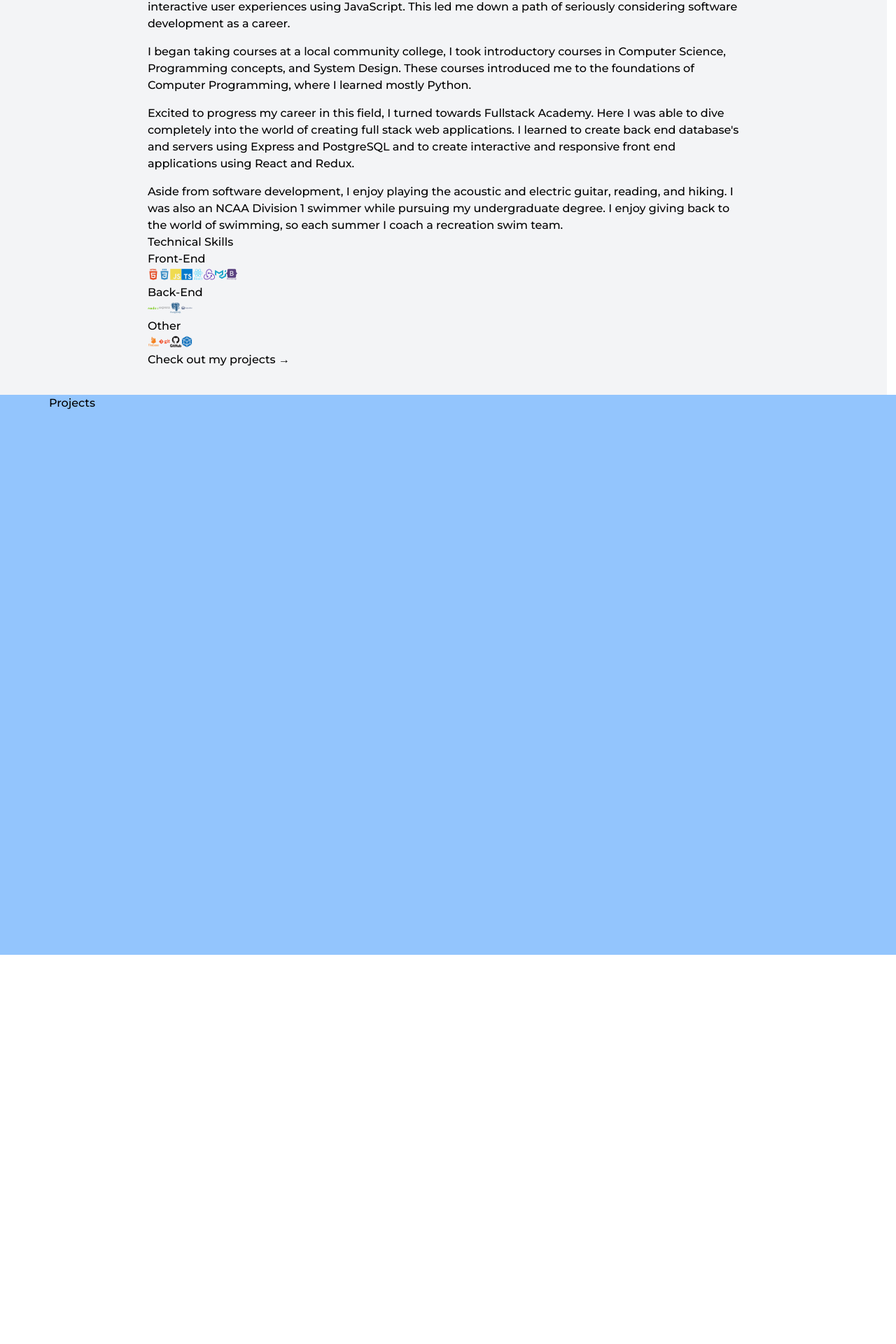
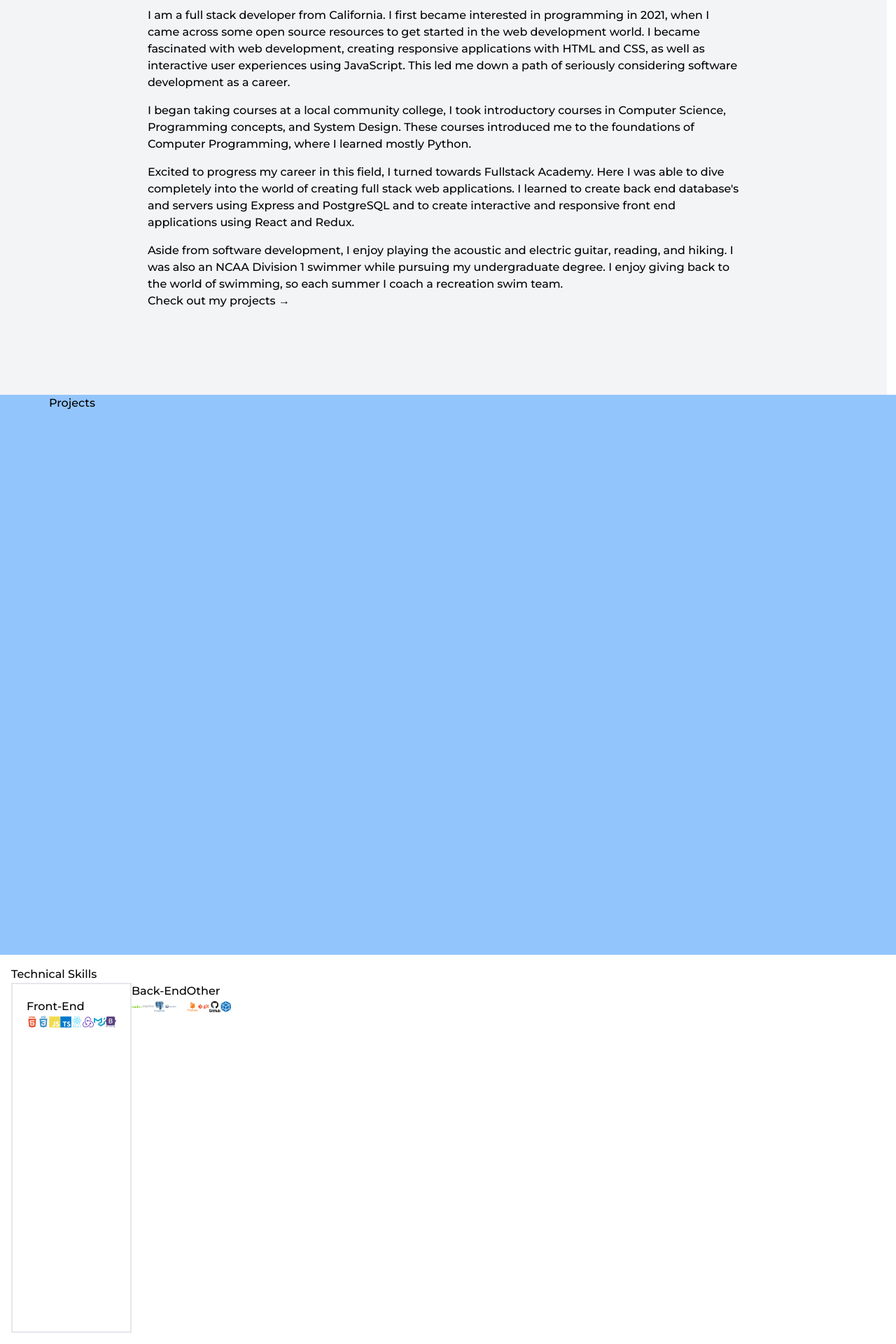
Before and after one commit to Joshowens16/portfolio_v2, a React (Vite) app: page /about in a window 1280 px wide. Shown: the part 1083-3003 px from the top of the page at 70% size. Before the commit the page ends 2447 px from the top, so only its background shows below. Built offline with nearby package versions, Linux system fonts and the light colour scheme.

Commit message:
working on skills page

```diff
--- a/src/About.tsx
+++ b/src/About.tsx
@@ -1,28 +1,5 @@
 import React from "react";
 import { useSelector } from "react-redux";
-
-const frontEnd: React.ReactElement[] = [
-  <i className="devicon-html5-plain-wordmark colored"></i>,
-  <i className="devicon-css3-plain-wordmark colored"></i>,
-  <i className="devicon-javascript-plain colored"></i>,
-  <i className="devicon-typescript-plain colored"></i>,
-  <i className="devicon-react-original-wordmark colored"></i>,
-  <i className="devicon-redux-original colored"></i>,
-  <i className="devicon-materialui-plain colored"></i>,
-  <i className="devicon-bootstrap-plain-wordmark colored"></i>,
-];
-const backEnd: React.ReactElement[] = [
-  <i className="devicon-nodejs-plain-wordmark colored"></i>,
-  <i className="devicon-express-original-wordmark colored"></i>,
-  <i className="devicon-postgresql-plain-wordmark colored"></i>,
-  <i className="devicon-sequelize-plain-wordmark colored"></i>,
-];
-const other: React.ReactElement[] = [
-  <i className="devicon-firebase-plain-wordmark colored"></i>,
-  <i className="devicon-git-plain-wordmark colored"></i>,
-  <i className="devicon-github-original-wordmark colored"></i>,
-  <i className="devicon-webpack-plain colored"></i>,
-];
 
 const About = () => {
   return (
@@ -63,27 +40,7 @@ const About = () => {
           the world of swimming, so each summer I coach a recreation swim team.
         </p>
       </div>
-      <div className="">
-        <h1>Technical Skills</h1>
-        <h2>Front-End</h2>
-        <div className="frontend">
-          {frontEnd.map((skill) => {
-            return skill;
-          })}
-        </div>
-        <h2>Back-End</h2>
-        <div className="">
-          {backEnd.map((skill) => {
-            return skill;
-          })}
-        </div>
-        <h2>Other</h2>
-        <div className="other">
-          {other.map((skill) => {
-            return skill;
-          })}
-        </div>
-      </div>
+
       <div id="">
         <button>Check out my projects &rarr;</button>
       </div>
--- a/src/Nav.tsx
+++ b/src/Nav.tsx
@@ -10,6 +10,7 @@ import EmailIcon from "@mui/icons-material/Email";
 import DescriptionIcon from "@mui/icons-material/Description";
 import { ClassNames } from "@emotion/react";
 import ViewInArIcon from "@mui/icons-material/ViewInAr";
+import Skills from "./Skills";
 const nav = [
   {
     name: "Home",
@@ -79,6 +80,9 @@ const Nav = () => {
         <section className="w-screen" id="Projects">
           <Projects />
         </section>
+        <section className="w-screen" id="Skills">
+          <Skills />
+        </section>
       </div>
     </>
   );
--- /dev/null
+++ b/src/Skills.tsx
@@ -0,0 +1,54 @@
+import React from "react";
+const frontEnd: React.ReactElement[] = [
+  <i className="devicon-html5-plain-wordmark colored"></i>,
+  <i className="devicon-css3-plain-wordmark colored"></i>,
+  <i className="devicon-javascript-plain colored"></i>,
+  <i className="devicon-typescript-plain colored"></i>,
+  <i className="devicon-react-original-wordmark colored"></i>,
+  <i className="devicon-redux-original colored"></i>,
+  <i className="devicon-materialui-plain colored"></i>,
+  <i className="devicon-bootstrap-plain-wordmark colored"></i>,
+];
+const backEnd: React.ReactElement[] = [
+  <i className="devicon-nodejs-plain-wordmark colored"></i>,
+  <i className="devicon-express-original-wordmark colored"></i>,
+  <i className="devicon-postgresql-plain-wordmark colored"></i>,
+  <i className="devicon-sequelize-plain-wordmark colored"></i>,
+];
+const other: React.ReactElement[] = [
+  <i className="devicon-firebase-plain-wordmark colored"></i>,
+  <i className="devicon-git-plain-wordmark colored"></i>,
+  <i className="devicon-github-original-wordmark colored"></i>,
+  <i className="devicon-webpack-plain colored"></i>,
+];
+const Skills = () => {
+  return (
+    <div>
+      <div className="flex flex-col h-screen p-4">
+        <h1>Technical Skills</h1>
+        <div className="flex flex-row h-[500px]">
+          <div className="border-2 p-5">
+            <h2>Front-End</h2>
+            {frontEnd.map((skill) => {
+              return skill;
+            })}
+          </div>
+          <div className="">
+            <h2>Back-End</h2>
+            {backEnd.map((skill) => {
+              return skill;
+            })}
+          </div>
+          <div className="other">
+            <h2>Other</h2>
+            {other.map((skill) => {
+              return skill;
+            })}
+          </div>
+        </div>
+      </div>
+    </div>
+  );
+};
+
+export default Skills;
```
